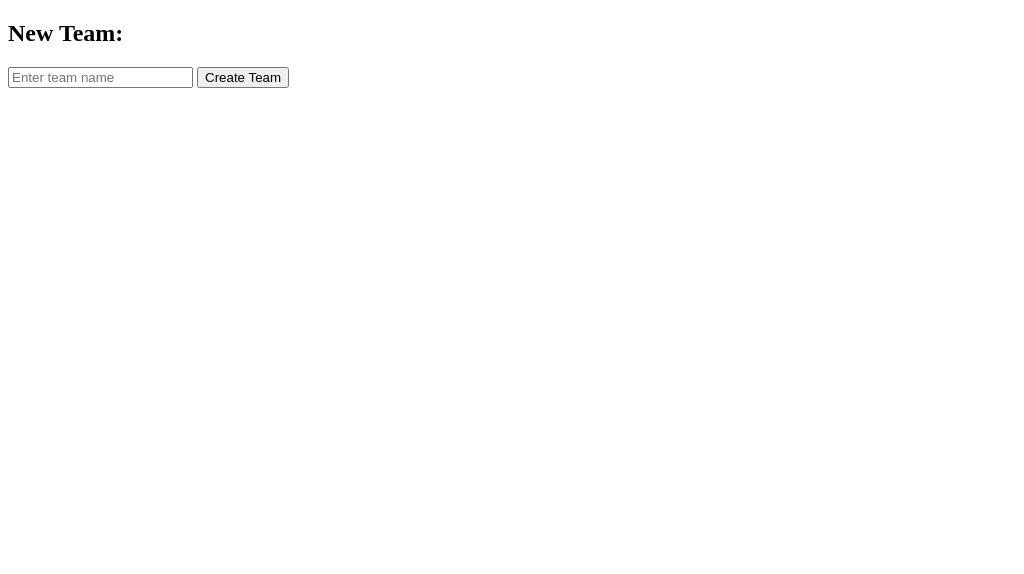
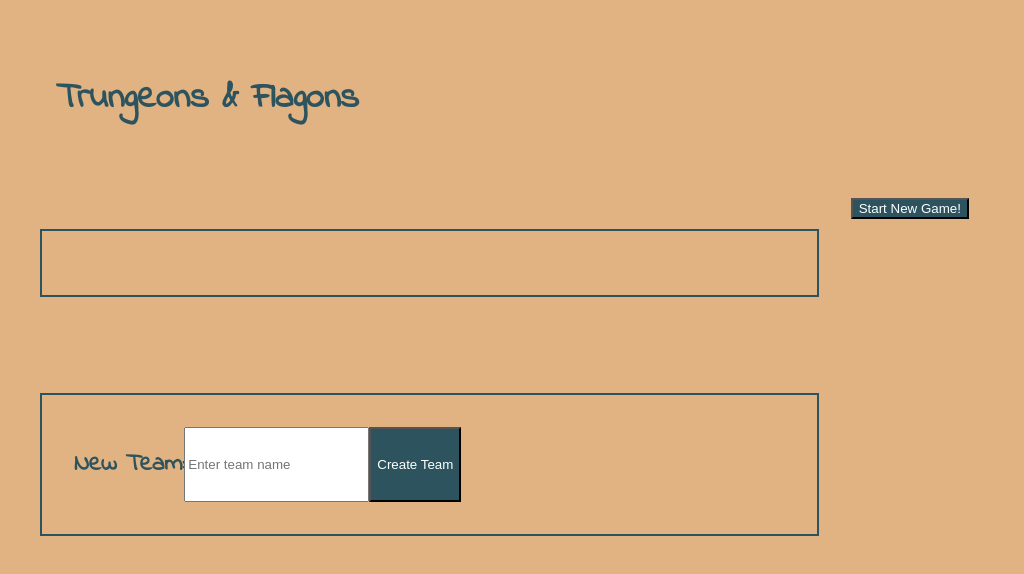
Before and after one commit to NSS-Day-Cohort-42/samestherflagons, a plain HTML site: page truncheons/index.html in a window 1280 px wide. Shown: the whole page, without its empty margins (0-1024 px from the left). Drawn offline with Linux system fonts and the light colour scheme; no server answers.

Commit message:
basic styling

```diff
--- a/truncheons/index.html
+++ b/truncheons/index.html
@@ -4,9 +4,15 @@
     <meta charset="UTF-8">
     <meta name="viewport" content="width=device-width, initial-scale=1.0">
     <title>Trungeons & Flagons</title>
+    <link rel="stylesheet" href="./styles/main.css">
 </head>
 <body>
+    <header>
+        <h1>Trungeons & Flagons</h1>
+    </header>
     <main class="container">
+
+    <div class="content--left">
         <article class="playerForm">
         </article>
         <article class="playerList">
@@ -15,6 +21,11 @@
         </article>
         <article class="teamList">
         </article>
+    </div>
+    <div class="content--right">
+        <button>Start New Game!</button>
+
+    </div>
 
     </main>
     <script type="module" src="./scripts/main.js"></script>
--- a/truncheons/styles/main.css
+++ b/truncheons/styles/main.css
@@ -0,0 +1,32 @@
+@import "./players.css";
+@import "./teams.css";
+
+@import url('https://fonts.googleapis.com/css2?family=Indie+Flower&display=swap');
+
+body {
+    background-color: #e1b382;
+    font-family: 'Indie Flower', cursive;
+    color: #2d545e;
+}
+
+header {
+    font-size: large;
+    padding: 1rem;
+    margin: 2rem;
+}
+
+.container {
+    display: flex;
+}
+
+.content--left {
+    flex: 2;
+}
+.content--right {
+    flex: 1;
+}
+
+button {
+    background-color: #2d545e;
+    color: white;
+}
--- /dev/null
+++ b/truncheons/styles/players.css
@@ -0,0 +1,12 @@
+.playerForm {
+    display: flex;
+    justify-content: left;
+    border: 2px solid #2d545e;
+    margin: 2rem;
+    padding: 2rem;
+}
+
+.playerList {
+    margin: 1rem;
+    padding: 1rem;
+}
--- /dev/null
+++ b/truncheons/styles/teams.css
@@ -0,0 +1,8 @@
+.teamForm {
+    display: flex;
+    justify-content: left;
+    border: 2px solid #2d545e;
+    margin: 2rem;
+    padding: 2rem;
+
+}
```
